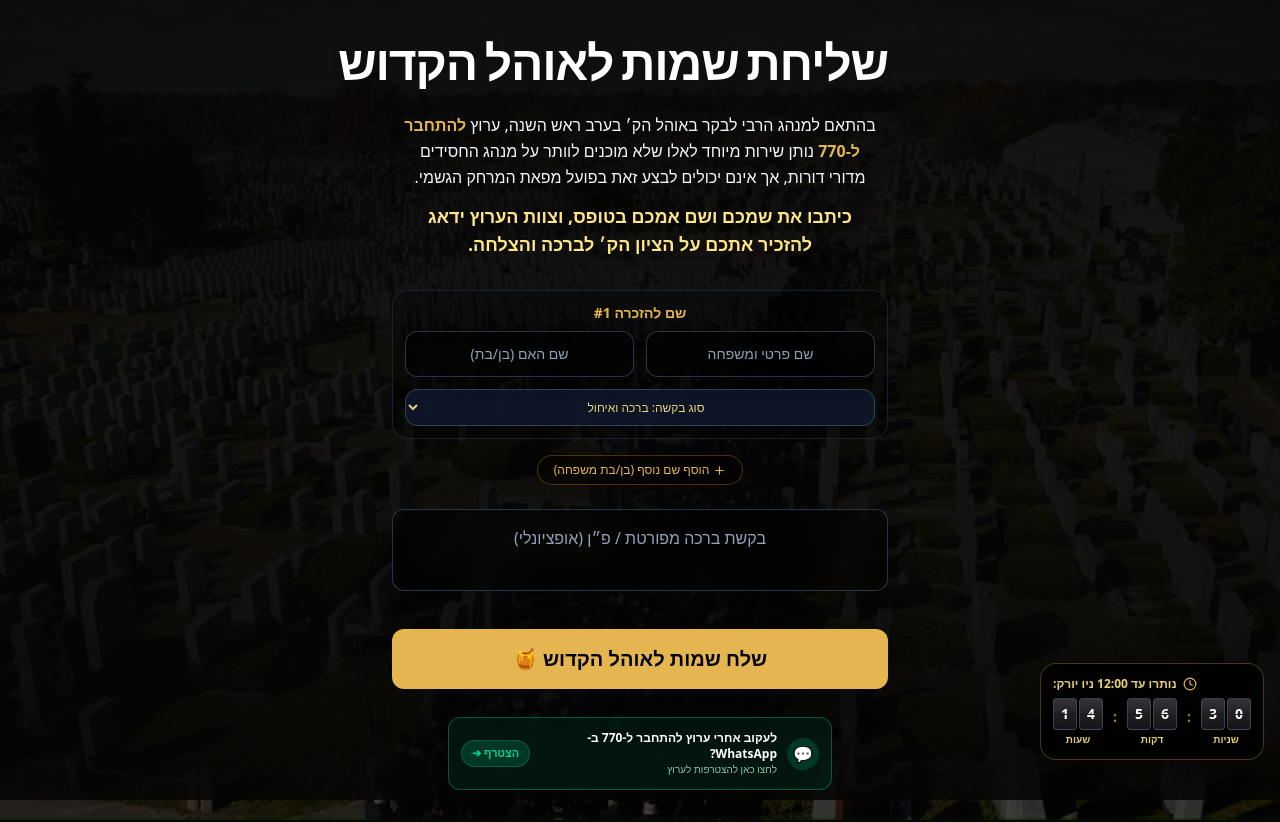
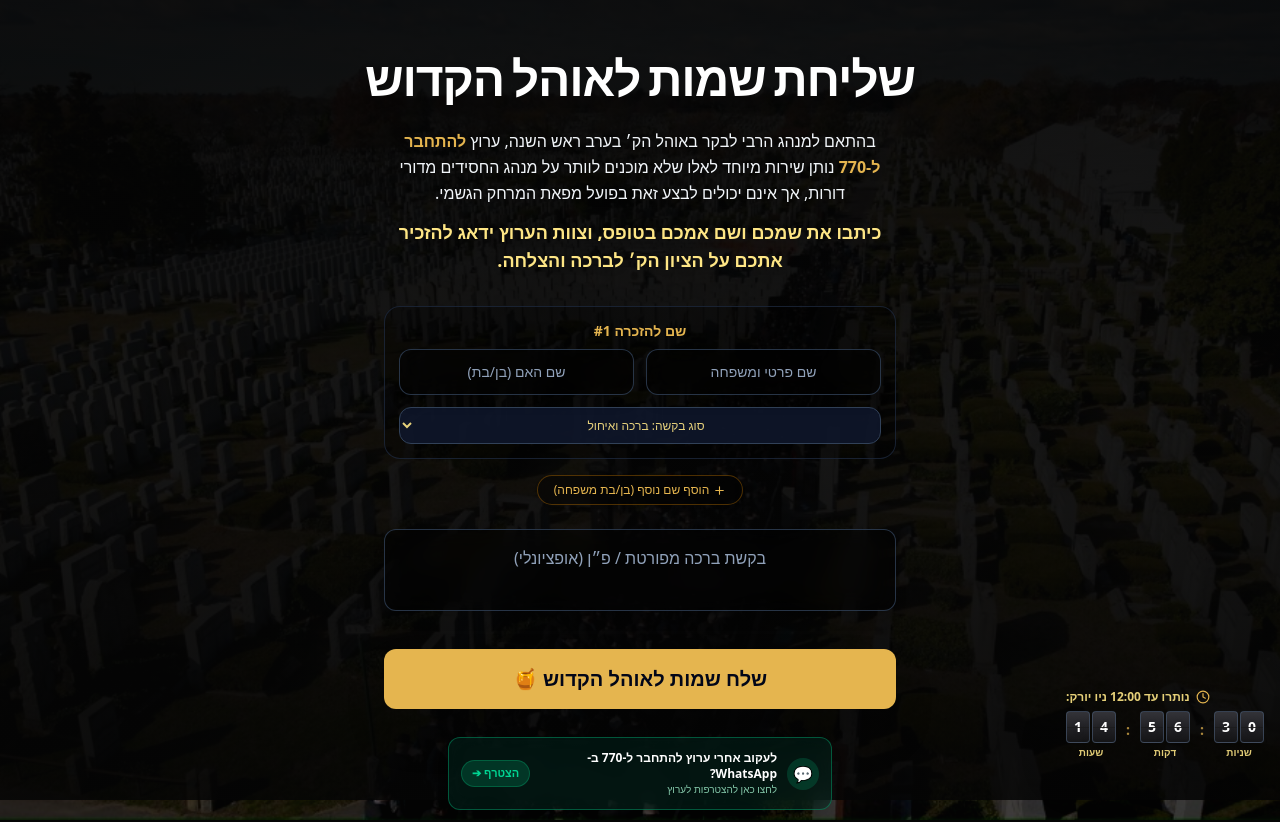
Before and after one commit to smichai/connect-to-770-ohel, a React (Vite) app: page / in a window 1280 px wide. Shown: the top 822 px of the page. Built offline with nearby package versions, Linux system fonts and the light colour scheme; a web font is replaced by a local one.

Commit message:
Remove frame border box from floating clock and ensure 100% layout centering

```diff
--- a/src/App.jsx
+++ b/src/App.jsx
@@ -97,7 +97,6 @@ export default function App() {
     setIsSubmitting(true);
 
     try {
-      // Save each name directly to Google Firebase Firestore!
       for (const item of validNames) {
         await addNameSubmission({
           fullName: item.name.trim(),
@@ -119,7 +118,6 @@ export default function App() {
       setSubmittedData(newSubmission);
       setShowSuccessModal(true);
 
-      // Trigger confetti celebration
       if (window.confetti) {
         confetti({
           particleCount: 90,
@@ -129,7 +127,6 @@ export default function App() {
         });
       }
 
-      // Reset form
       setNamesList([{ id: '1', name: '', motherName: '', requestType: 'ברכה ואיחול' }]);
       setPersonalRequest('');
 
@@ -152,7 +149,6 @@ export default function App() {
     return `https://wa.me/?text=${text}`;
   };
 
-  // Render Admin View
   if (currentView === 'admin') {
     return (
       <AdminDashboard
@@ -165,9 +161,9 @@ export default function App() {
   }
 
   return (
-    <div className="min-h-screen bg-[#050505] text-slate-100 flex items-center justify-center p-4 relative font-sans selection:bg-[#E5B54F] selection:text-black" dir="rtl">
+    <div className="min-h-screen w-full bg-[#050505] text-slate-100 flex flex-col items-center justify-center p-4 sm:p-6 relative font-sans selection:bg-[#E5B54F] selection:text-black overflow-x-hidden" dir="rtl">
 
-      {/* Background Image of Ohel Queue - Visibly Stronger Opacity (35%) */}
+      {/* Background Image of Ohel Queue - Opacity 35% */}
       <div className="fixed inset-0 pointer-events-none z-0">
         <img
           src={ohelImage}
@@ -177,12 +173,12 @@ export default function App() {
         <div className="absolute inset-0 bg-gradient-to-b from-[#050505]/80 via-[#050505]/70 to-[#050505]/85" />
       </div>
 
-      {/* Main Centered Layout */}
-      <div className="relative z-10 max-w-lg w-full text-center space-y-6 py-6 px-2 mx-auto flex flex-col items-center">
+      {/* Main Completely Centered Layout */}
+      <div className="relative z-10 max-w-xl w-full text-center space-y-6 py-8 px-2 mx-auto flex flex-col items-center justify-center my-auto">
 
-        {/* Floating Bottom Right Frameless Mechanical Split-Flap Clock */}
-        <div className="fixed bottom-4 right-4 z-40 bg-black/85 border border-[#E5B54F]/30 backdrop-blur-xl rounded-2xl p-3 shadow-2xl flex flex-col items-end text-right">
-          <div className="inline-flex items-center gap-1.5 text-[11px] sm:text-xs text-amber-200/90 font-semibold mb-1.5 drop-shadow">
+        {/* Floating Bottom Right Mechanical Split-Flap Clock - Frameless (No Box/Border) */}
+        <div className="fixed bottom-4 right-4 z-40 flex flex-col items-end text-right drop-shadow-2xl">
+          <div className="inline-flex items-center gap-1.5 text-[11px] sm:text-xs text-amber-200/90 font-semibold mb-1.5 drop-shadow-md">
             <Clock size={14} className="text-[#E5B54F]" />
             <span>נותרו עד 12:00 ניו יורק:</span>
           </div>
@@ -242,31 +238,31 @@ export default function App() {
           </div>
         </div>
 
-        {/* Main Header - Clean & Centered */}
-        <div className="w-full text-center space-y-1">
-          <h1 className="font-heading font-black text-2xl min-[400px]:text-3xl sm:text-4xl md:text-5xl text-white tracking-tight drop-shadow-lg whitespace-nowrap text-center">
+        {/* Main Header - 100% Centered */}
+        <div className="w-full text-center space-y-1 mx-auto flex flex-col items-center justify-center">
+          <h1 className="font-heading font-black text-2xl min-[400px]:text-3xl sm:text-4xl md:text-5xl text-white tracking-tight drop-shadow-lg text-center mx-auto">
             שליחת שמות לאוהל הקדוש
           </h1>
         </div>
 
-        {/* Announcement Text Paragraph - Completely Centered & Frameless */}
-        <div className="text-sm sm:text-base text-slate-100 leading-relaxed text-center space-y-3 px-2 mx-auto">
-          <p className="drop-shadow-md font-normal text-center">
+        {/* Announcement Text Paragraph - 100% Centered */}
+        <div className="text-sm sm:text-base text-slate-100 leading-relaxed text-center space-y-3 px-2 mx-auto max-w-lg">
+          <p className="drop-shadow-md font-normal text-center mx-auto">
             בהתאם למנהג הרבי לבקר באוהל הק׳ בערב ראש השנה, ערוץ <strong className="text-[#E5B54F] font-bold">להתחבר ל-770</strong> נותן שירות מיוחד לאלו שלא מוכנים לוותר על מנהג החסידים מדורי דורות, אך אינם יכולים לבצע זאת בפועל מפאת המרחק הגשמי.
           </p>
-          <p className="text-amber-200 font-semibold text-base sm:text-lg drop-shadow-md text-center">
+          <p className="text-amber-200 font-semibold text-base sm:text-lg drop-shadow-md text-center mx-auto">
             כיתבו את שמכם ושם אמכם בטופס, וצוות הערוץ ידאג להזכיר אתכם על הציון הק׳ לברכה והצלחה.
           </p>
         </div>
 
         {/* Form - Sleek, Frameless, Completely Centered */}
-        <form onSubmit={handleSubmit} className="w-full space-y-5 pt-2 text-center">
+        <form onSubmit={handleSubmit} className="w-full max-w-lg mx-auto space-y-5 pt-2 text-center flex flex-col items-center">
 
-          <div className="space-y-4">
+          <div className="w-full space-y-4">
             {namesList.map((item, index) => (
-              <div key={item.id} className="space-y-2 text-center relative bg-black/30 border border-slate-800/80 p-3 rounded-2xl">
+              <div key={item.id} className="w-full space-y-2 text-center relative bg-black/30 border border-slate-800/80 p-3.5 rounded-2xl">
                 <div className="flex items-center justify-between text-xs sm:text-sm px-1 font-bold text-[#E5B54F]">
-                  <span className="mx-auto">שם להזכרה #{index + 1}</span>
+                  <span className="mx-auto text-center">שם להזכרה #{index + 1}</span>
                   {namesList.length > 1 && (
                     <button
                       type="button"
@@ -278,7 +274,7 @@ export default function App() {
                   )}
                 </div>
 
-                <div className="grid grid-cols-1 sm:grid-cols-2 gap-3">
+                <div className="grid grid-cols-1 sm:grid-cols-2 gap-3 w-full">
                   <input
                     type="text"
                     required
@@ -298,7 +294,7 @@ export default function App() {
                 </div>
 
                 {/* Category selector */}
-                <div className="pt-1">
+                <div className="pt-1 w-full">
                   <select
                     value={item.requestType}
                     onChange={(e) => handleNameChange(item.id, 'requestType', e.target.value)}
@@ -326,7 +322,7 @@ export default function App() {
             </button>
           </div>
 
-          <div className="space-y-3.5 pt-1 text-center">
+          <div className="w-full space-y-3.5 pt-1 text-center">
             <textarea
               rows={2}
               placeholder="בקשת ברכה מפורטת / פ״ן (אופציונלי)"
@@ -339,7 +335,7 @@ export default function App() {
           <button
             type="submit"
             disabled={isSubmitting}
-            className="w-full py-4 rounded-xl bg-[#E5B54F] hover:bg-[#d4a33d] disabled:opacity-50 text-slate-950 font-black text-lg sm:text-xl shadow-2xl transition-all cursor-pointer mt-3"
+            className="w-full py-4 rounded-xl bg-[#E5B54F] hover:bg-[#d4a33d] disabled:opacity-50 text-slate-950 font-black text-lg sm:text-xl shadow-2xl transition-all cursor-pointer mt-3 text-center"
           >
             {isSubmitting ? 'שומר ב-Firebase...' : 'שלח שמות לאוהל הקדוש 🍯'}
           </button>
@@ -372,8 +368,8 @@ export default function App() {
         </a>
 
         {/* Footer info & Admin link */}
-        <div className="pt-2 text-center w-full flex flex-col justify-center items-center gap-2">
-          <span className="text-xs sm:text-sm text-amber-200/90 font-bold text-center">
+        <div className="pt-2 text-center w-full flex flex-col justify-center items-center gap-2 mx-auto">
+          <span className="text-xs sm:text-sm text-amber-200/90 font-bold text-center mx-auto">
             כתיבה וחתימה טובה לשנה טובה ומתוקה! 🍯
           </span>
 
@@ -383,7 +379,7 @@ export default function App() {
               window.location.hash = '#admin';
               setCurrentView('admin');
             }}
-            className="text-[11px] text-slate-500 hover:text-amber-300 transition flex items-center gap-1 mt-2"
+            className="text-[11px] text-slate-500 hover:text-amber-300 transition flex items-center justify-center gap-1 mt-2 mx-auto"
           >
             <ShieldCheck size={12} />
             <span>כניסת צוות ניהול (Admin)</span>
```
Also changed, not shown: index.standalone.html (+27 -22 lines).
